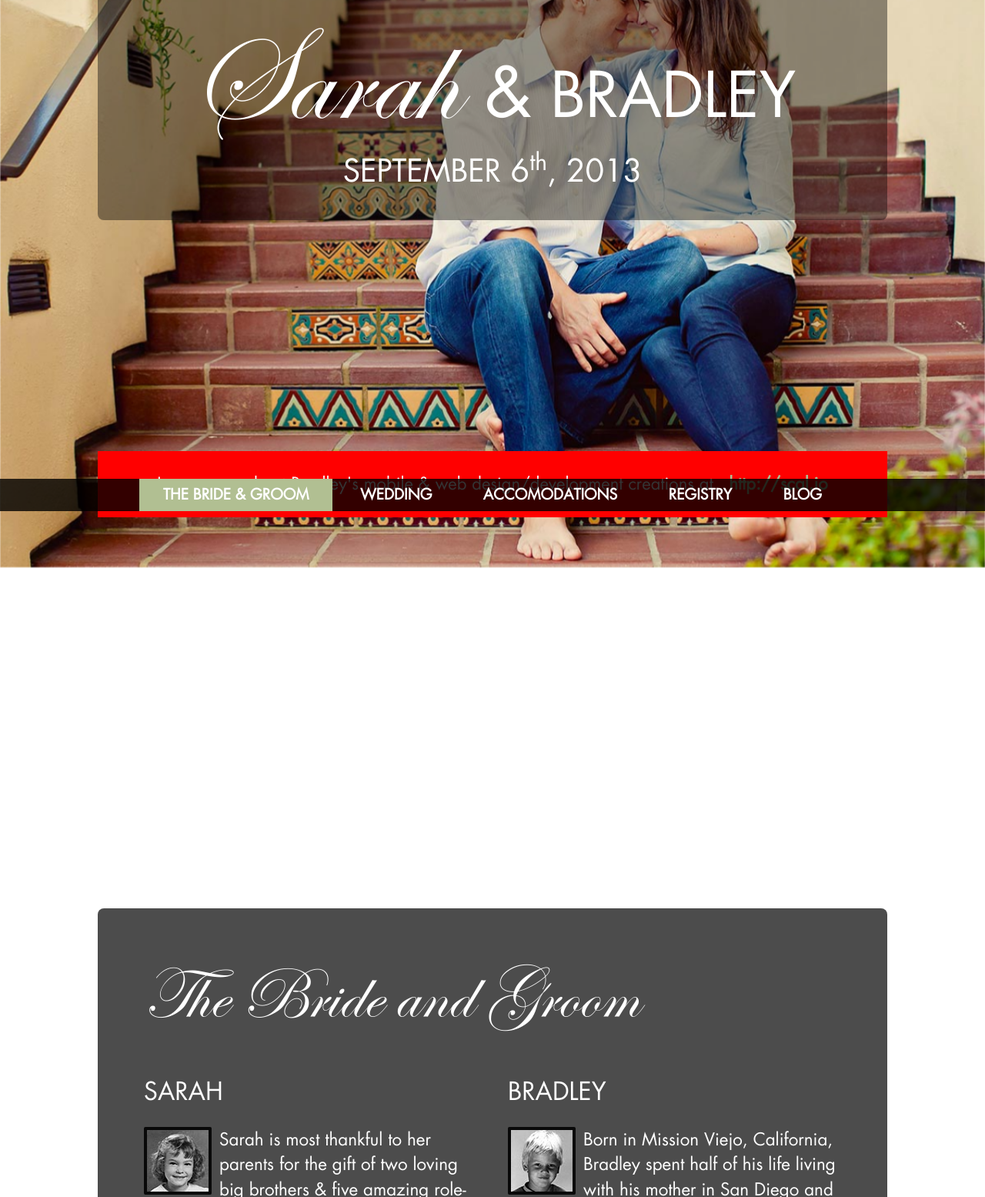
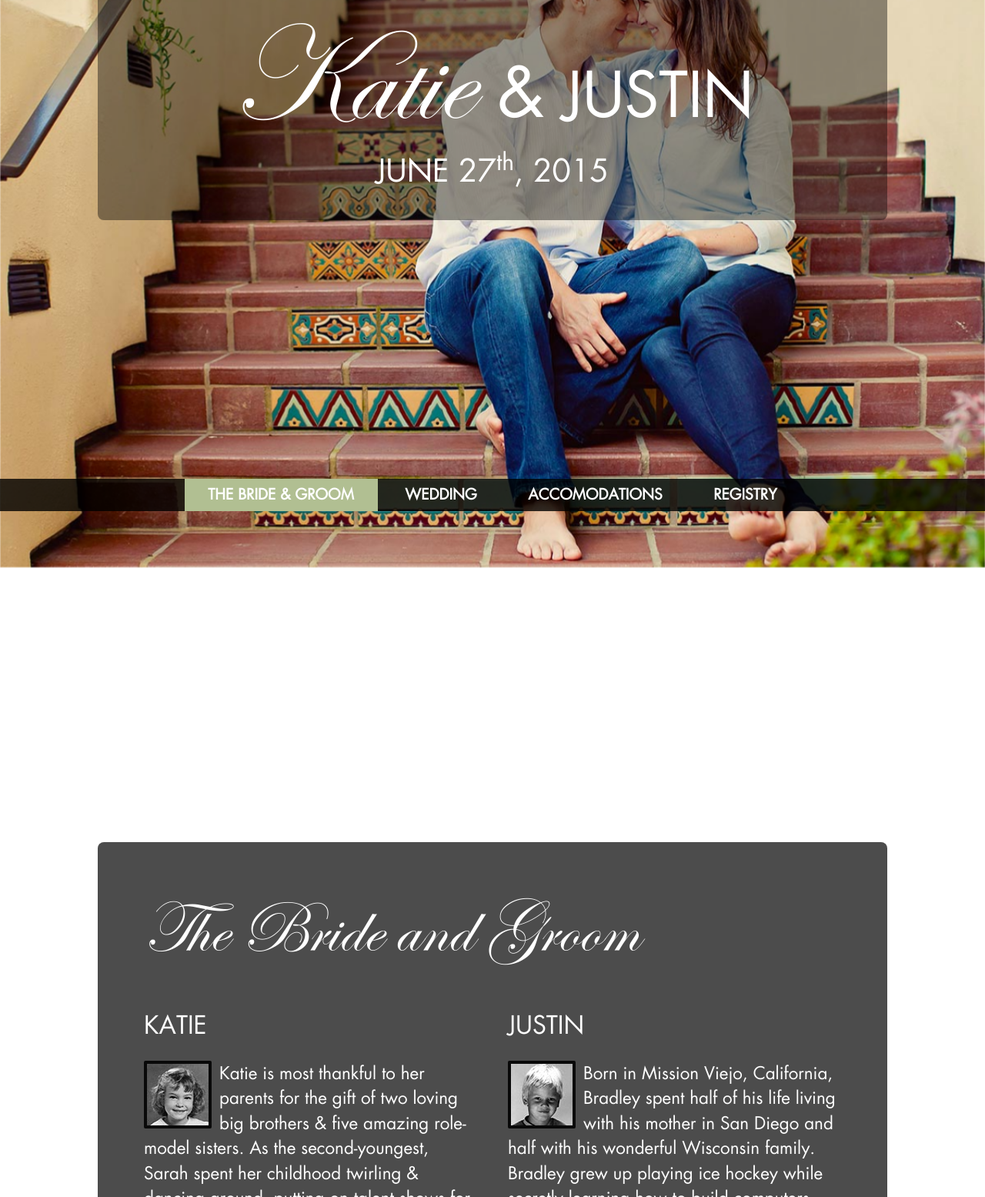
Before and after one commit to bmgdev/responsive-wedding, a plain HTML site: page index.html in a window 1280 px wide. Shown: the part 116-1671 px from the top of the page at 77% size. Drawn offline with Linux system fonts and the light colour scheme.

Commit message:
inital changes

```diff
--- a/index.html
+++ b/index.html
@@ -7,7 +7,7 @@
         <meta charset="utf-8">
         <meta http-equiv="X-UA-Compatible" content="IE=edge,chrome=1">
 
-        <title>S+B Wedding</title>
+        <title>J+K Wedding</title>
         <meta name="description" content="Welcome to the wedding website for Sarah and Brad's Big Day!">
 
         <meta name="viewport" content="width=device-width,initial-scale=1.0" />
@@ -58,7 +58,6 @@ http://scal.io -- check us out.
                             <li><a href="#wedding">WEDDING</a></li>
                             <li><a href="#accomodations">ACCOMODATIONS</a></li>
                             <li><a href="#registry">REGISTRY</a></li>
-                            <li><a href="http://sarahlovesbradley.tumblr.com" target="_blank">BLOG</a></li>
                         </ul>
 
                     </nav>
@@ -70,16 +69,12 @@ http://scal.io -- check us out.
 
                     <header>
                         <div id="introtext">
-                            <span class="head-sarah">Sarah</span>
+                            <span class="head-sarah">Katie</span>
                             <span class="head-brad">&nbsp;
                                 <span class="amp">&amp;</span>
-                                BRADLEY
+                                JUSTIN
                             </span>
-                            <div class="date">SEPTEMBER 6<sup>th</sup>, 2013</div>
-                        </div>
-
-                        <div class="learnmore" style="background-color: red; padding: 30px 0 30px 0; font-size: 22px;">
-                            Learn more about Bradley's mobile &amp; web design/development creations at &nbsp;&nbsp;<a href="http://scal.io" target="_blank"><strong>http://scal.io</strong></a>
+                            <div class="date">JUNE 27<sup>th</sup>, 2015</div>
                         </div>
                     </header>
 
@@ -91,15 +86,15 @@ http://scal.io -- check us out.
 
                         <div class="column left">
 
-                            <h2>SARAH</h2>
+                            <h2>KATIE</h2>
                             <p>
                                 <img src="img/sarahThumb.jpg" class="thumb" alt="Sarah" />
-                                Sarah is most thankful to her parents for the gift of two loving big brothers &amp; five amazing role-model sisters. As the second-youngest, Sarah spent her childhood twirling &amp; dancing around, putting on talent shows for her parents &amp; grandparents. Her creative spirit and eye for design was established at a young age, as she highly disapproved of Mattel’s © furnishings and décor within her Barbie House. If Barbie needed an interior makeover (which was frequent) Sarah looked through Sunday newspaper ads &amp; IKEA magazines for inspiration, drew the new contents by hand and placed them as backdrops in the Barbie house. After graduation from Mater Dei High School, Sarah explored the metropolitan life in San Francisco and graduated with a BS in Interior Design from San Francisco State University. Sarah is adding to her vows that she will forever allow a one-room “man-den” with it’s contents and décor subject to Bradley’s discretion.</p>
+                                Katie is most thankful to her parents for the gift of two loving big brothers &amp; five amazing role-model sisters. As the second-youngest, Sarah spent her childhood twirling &amp; dancing around, putting on talent shows for her parents &amp; grandparents. Her creative spirit and eye for design was established at a young age, as she highly disapproved of Mattel’s © furnishings and décor within her Barbie House. If Barbie needed an interior makeover (which was frequent) Sarah looked through Sunday newspaper ads &amp; IKEA magazines for inspiration, drew the new contents by hand and placed them as backdrops in the Barbie house. After graduation from Mater Dei High School, Sarah explored the metropolitan life in San Francisco and graduated with a BS in Interior Design from San Francisco State University. Sarah is adding to her vows that she will forever allow a one-room “man-den” with it’s contents and décor subject to Bradley’s discretion.</p>
 
                         </div><!--end column-->
                         <div class="column right">
 
-                            <h2>BRADLEY</h2>
+                            <h2>JUSTIN</h2>
                             <p>
                                 <img src="img/bradThumb.jpg" class="thumb" alt="Brad" />
                                 Born in Mission Viejo, California, Bradley spent half of his life living with his mother in San Diego and half with his wonderful Wisconsin family. Bradley grew up playing ice hockey while secretly learning how to build computers. Half jock, half nerd, he has cultivated these interests well into his adult life, that make him who he is today. After his graduation from the University of San Francisco with a degree in Information Systems, Bradley worked for Yahoo! for seven years, and continued to explore the tech startup scene in  San Francisco. With an entrepreneurial spirit and passion for technology, Bradley now runs his own software company, Scal.io, building hand-crafted mobile,  web, and desktop apps for tech companies in the Silicon Valley and beyond. Bradley is adding to his vows a lifetime IT guarantee to Sarah, that he will be readily available 24/7 to troubleshoot... anything &amp; everything technical.</p>
```
